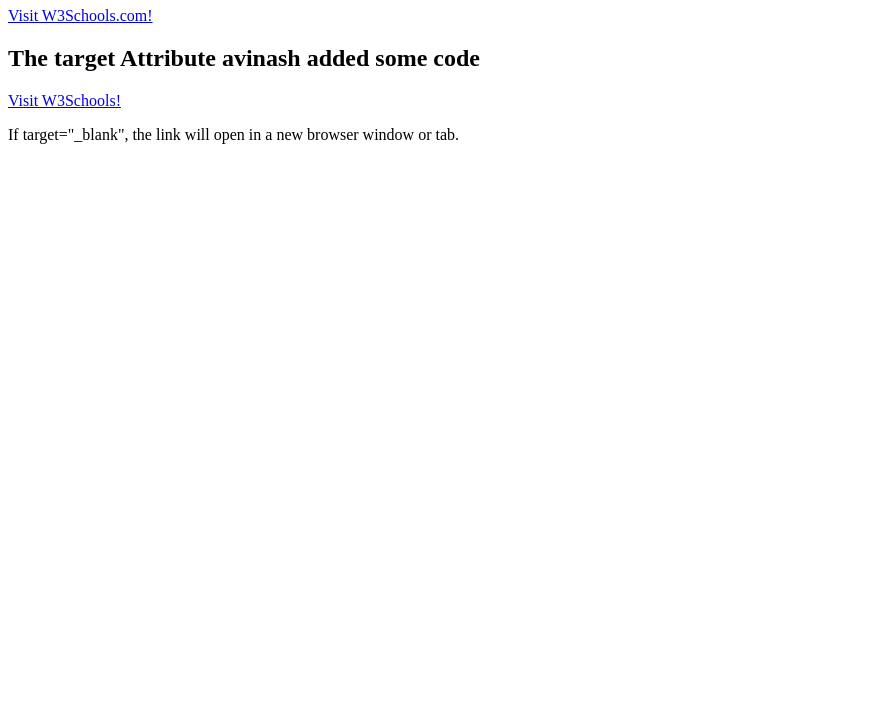
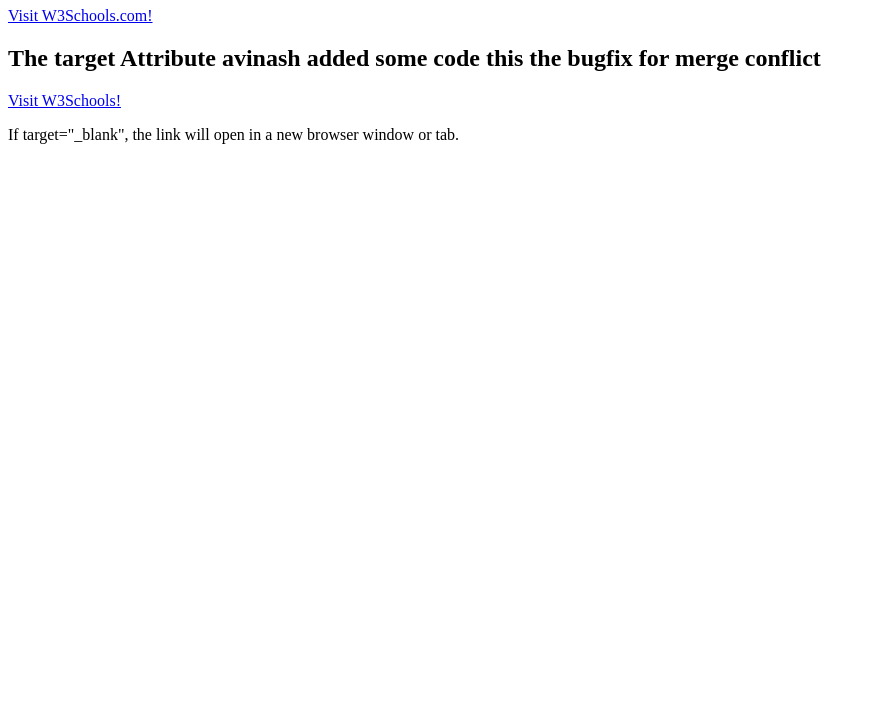
Before and after one commit to sobhan12345/REALTIMECOMMANDS, a plain HTML site: page index.html in a window 1280 px wide. Shown: the part 73-800 px from the top of the page, without its empty margins (0-876 px from the left). Drawn offline with Linux system fonts and the light colour scheme.

Commit message:
hello this is fixed new bug

```diff
--- a/index.html
+++ b/index.html
@@ -8,7 +8,7 @@
 <html>
 <body>
 
-<h2>The target Attribute avinash added some code </h2>
+<h2>The target Attribute avinash added some code this the bugfix for merge conflict  </h2>
 
 <a href="https://www.w3schools.com/" target="_blank">Visit W3Schools!</a>
 
```
